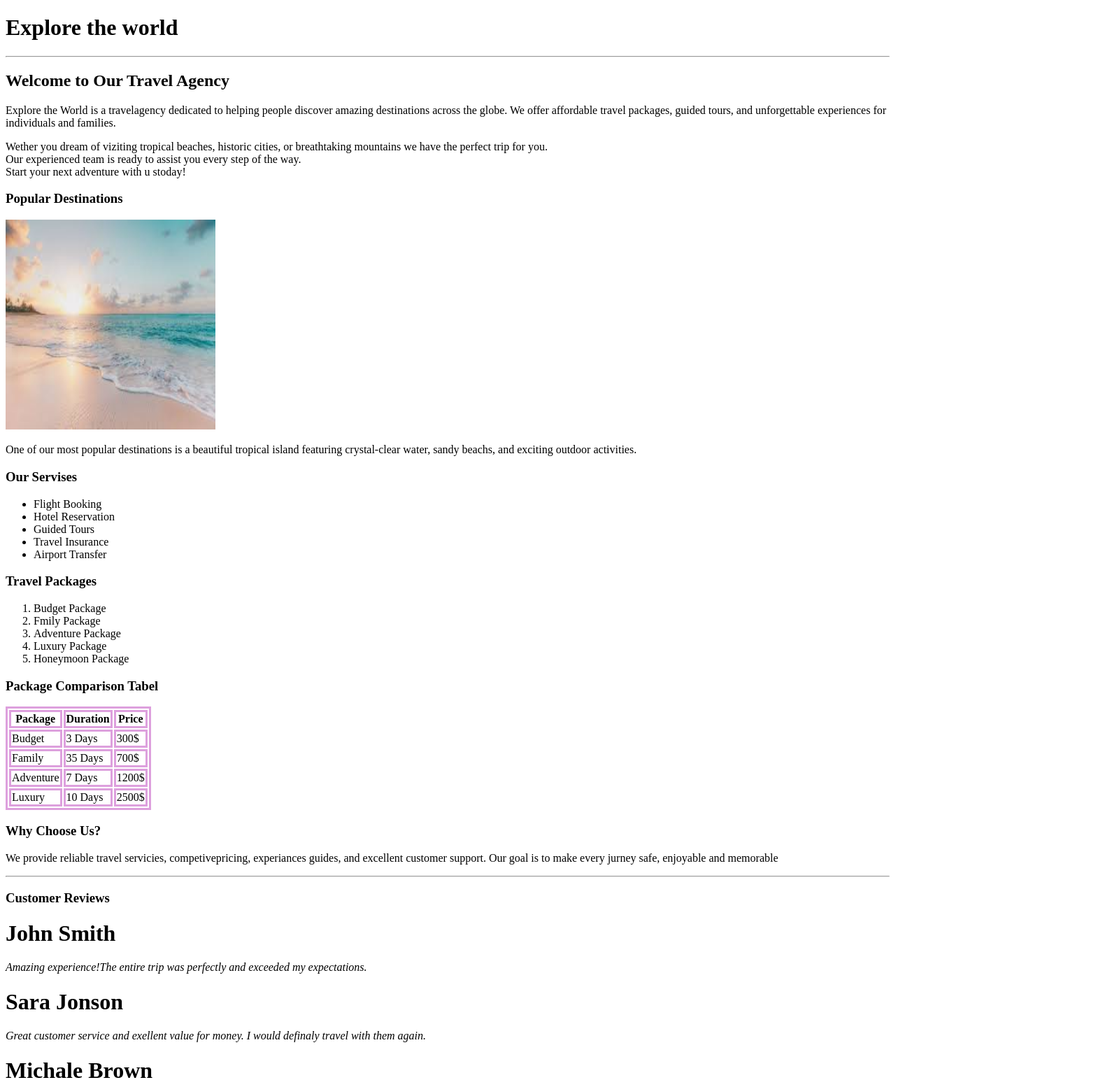
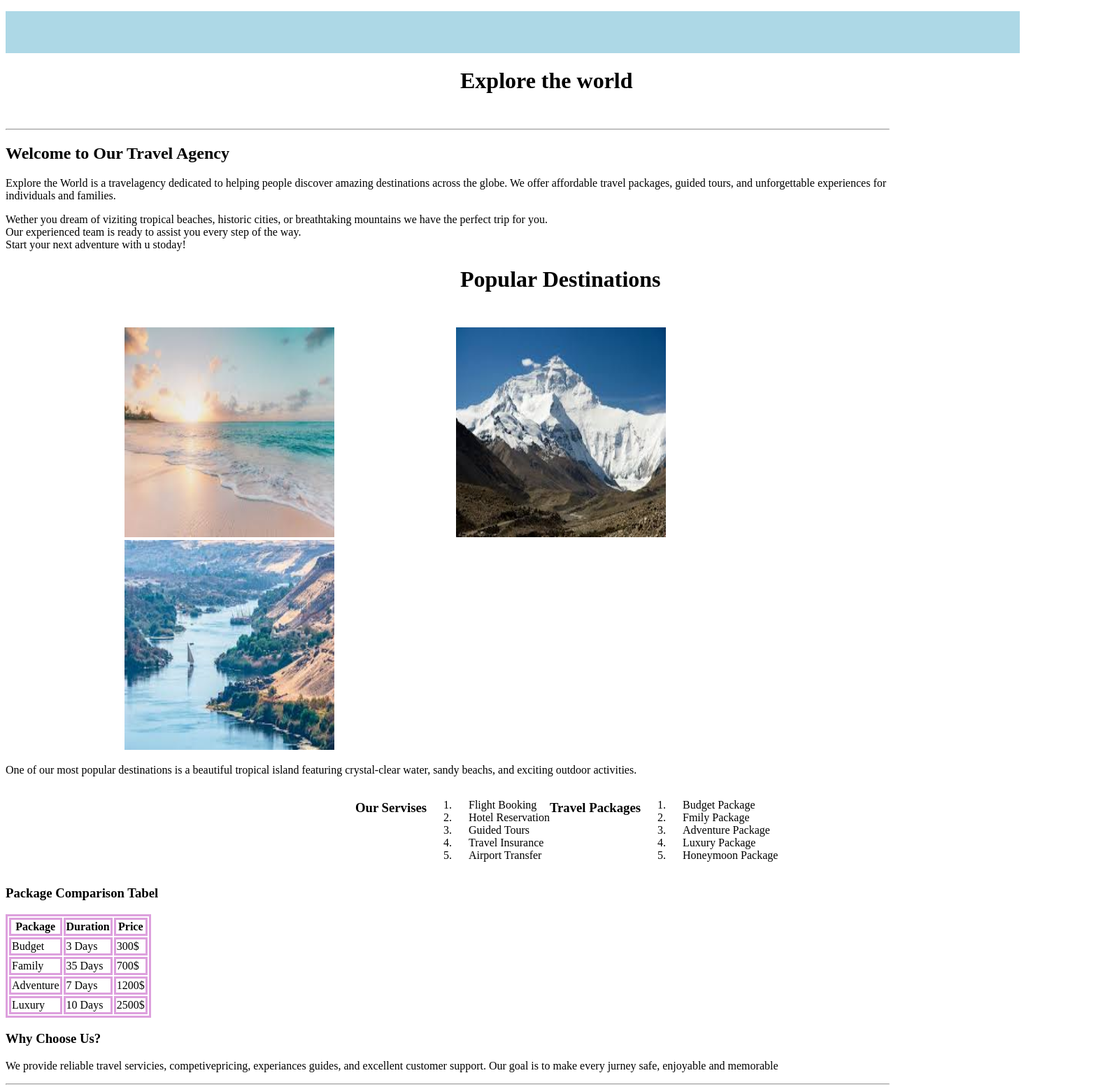
Before and after one commit to Olsa0710/OlsaWebAdv, a plain HTML site: page Challange1/index.html in a window 1280 px wide. Shown: the top 1554 px of the page at 70% size, 1587 px wide, since content can reach past the window. Drawn offline with Linux system fonts and the light colour scheme.

Commit message:
Challange1

```diff
--- a/Challange1/idex.html
+++ b/Challange1/index.html
@@ -8,10 +8,51 @@
                 border:3px solid plum
 
             }
+            ul{
+            display: flex;
+            list-style-type: none;
+            background-color: lightblue;
+            height:60px;
+            align-items: center;
+            padding-left: 1450px;
+        }
+        li{
+            padding-left:20px;
+        }
+
+        li a{
+            color:white;
+            font-size:18px;
+            text-decoration: none;
+        }
+
+        h1{
+            margin-left: 650px;
+            margin-bottom: 50px;
+        }
+
+        img{
+            margin-left: 170px;
+        }
+
+
+       .listat{
+        display: flex;
+        margin-left: 500px;
+       }
+
         </style>
     </head>
 
     <body>
+
+        <ul>
+            <li><a href="index.html">Home </a></li>
+            <li><a href="apply.html"> Apply </a></li>
+        </ul>
+
+
+
         <h1>Explore the world</h1>
 
         <hr>
@@ -26,21 +67,25 @@
         Our experienced team is ready to assist you every step of the way.<br>
         Start your next adventure with u stoday! </p>
 
-        <h3>Popular Destinations</h3>
+        <h1>Popular Destinations</h1>
 
         <img src="images/beach1.png" alt="Beach" width ="300" height="300">
 
+        <img src="images/mali1.png" alt="Mountain" width ="300" height="300">
+
+        <img src="images/lumi1.png" alt="River" width ="300" height="300">
+
         <p>One of our most popular destinations is a beautiful tropical island featuring crystal-clear water, sandy beachs, and exciting outdoor activities.</p>
+<div class="listat">
+        <h3><span>Our Servises</span></h3>
 
-        <h3>Our Servises</h3>
-
-        <ul>
+        <ol>
             <li>Flight Booking</li>
             <li>Hotel Reservation</li>
             <li>Guided Tours</li>
             <li>Travel Insurance</li>
             <li>Airport Transfer</li>
-        </ul>
+        </ol>
 
         <h3>Travel Packages</h3>
 
@@ -51,6 +96,7 @@
             <li>Luxury Package</li>
             <li>Honeymoon Package</li>
         </ol>
+</div>
 
         <h3>Package Comparison Tabel</h3>
 
@@ -96,18 +142,18 @@
 
         <h3>Customer Reviews</h23>
 
-        <h1>John Smith</h1>
+        <h2>John Smith</h2>
         <p><i>Amazing experience!The entire trip was perfectly and exceeded my expectations.</i></p>
 
-        <h1>Sara Jonson</h1>
+        <h2>Sara Jonson</h2>
 
         <p><i>Great customer service and exellent value for money. I would definaly travel with them again.</i></p>
 
-        <h1>Michale Brown </h1>
+        <h2>Michale Brown </h2>
 
         <p><i>The tour guides were friendly and knowledgeable. It was one of the best vacations Iv'e ever had.</i></p>
 
-        <h1>Contact Us </h1>
+        <h2>Contact Us </h2>
         <p><mark>Email: info@exploretheworld.com<br>
            Phone: +1 234 567 890<br>
            Address: 123 Travel Street, Advenure City</mark></p>
```
Also changed, not shown: Challange1/apply.html (added, +82 -0 lines), Moduli 11/index.html (+5 -0 lines), Challange1/images/lumi1.png (added), Challange1/images/mali1.png (added).
